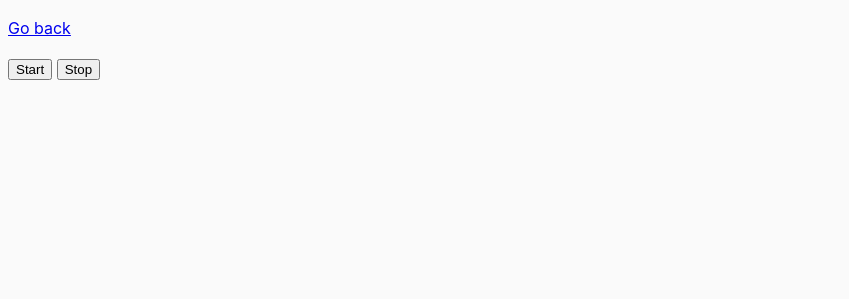
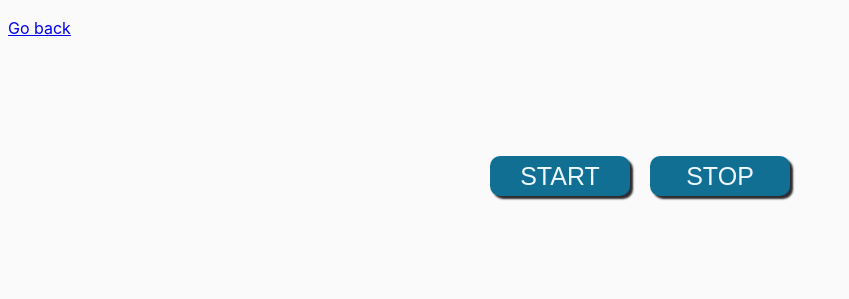
Before and after one commit to YoungSandw1ch/goit-js-hw-09, a website built with Parcel: page src/01-color-switcher.html in a window 1280 px wide. Shown: the whole page, without its empty margins (0-849 px from the left). Built offline with nearby package versions, Linux system fonts and the light colour scheme.

Commit message:
more style for buttons switcher

```diff
--- a/src/01-color-switcher.html
+++ b/src/01-color-switcher.html
@@ -1,17 +1,22 @@
 <!DOCTYPE html>
 <html lang="en">
+
 <head>
   <meta charset="UTF-8" />
   <meta name="viewport" content="width=device-width, initial-scale=1.0" />
   <title>Color switcher</title>
   <link rel="stylesheet" href="css/common.css" />
 </head>
+
 <body>
   <p><a href="index.html">Go back</a></p>
 
-    <button type="button" data-start>Start</button>
-    <button type="button" data-stop>Stop</button>
+  <div class="switcher">
+    <button type="button" class="switcher__btn switcher__btn--rigth-indent" data-start>Start</button>
+    <button type="button" class="switcher__btn" data-stop>Stop</button>
+  </div>
 
   <script src="js/01-color-switcher.js" type="module"></script>
 </body>
+
 </html>
--- a/src/css/common.css
+++ b/src/css/common.css
@@ -16,3 +16,43 @@ img {
   display: block;
   max-width: 100%;
 }
+
+.switcher {
+  display: flex;
+  padding-top: 100px;
+  padding-bottom: 100px;
+  justify-content: center;
+  align-items: center;
+}
+
+.switcher__btn {
+  position: relative;
+  width: 140px;
+  height: 40px;
+
+  font-size: 25px;
+  text-transform: uppercase;
+
+  border-radius: 10px;
+  border: none;
+  background-color: rgb(17, 111, 148);
+  color: aliceblue;
+  cursor: pointer;
+
+  box-shadow: 3px 3px 2px rgb(45, 43, 43);
+}
+
+.switcher__btn--rigth-indent {
+  margin-right: 20px;
+}
+
+.switcher__btn:focus,
+.switcher__btn:hover {
+  background-color: rgb(46, 160, 205);
+}
+
+.switcher__btn:active {
+  right: -3px;
+  bottom: -3px;
+  box-shadow: none;
+}
```
Lines whose indentation alone changed are shown as unchanged.
